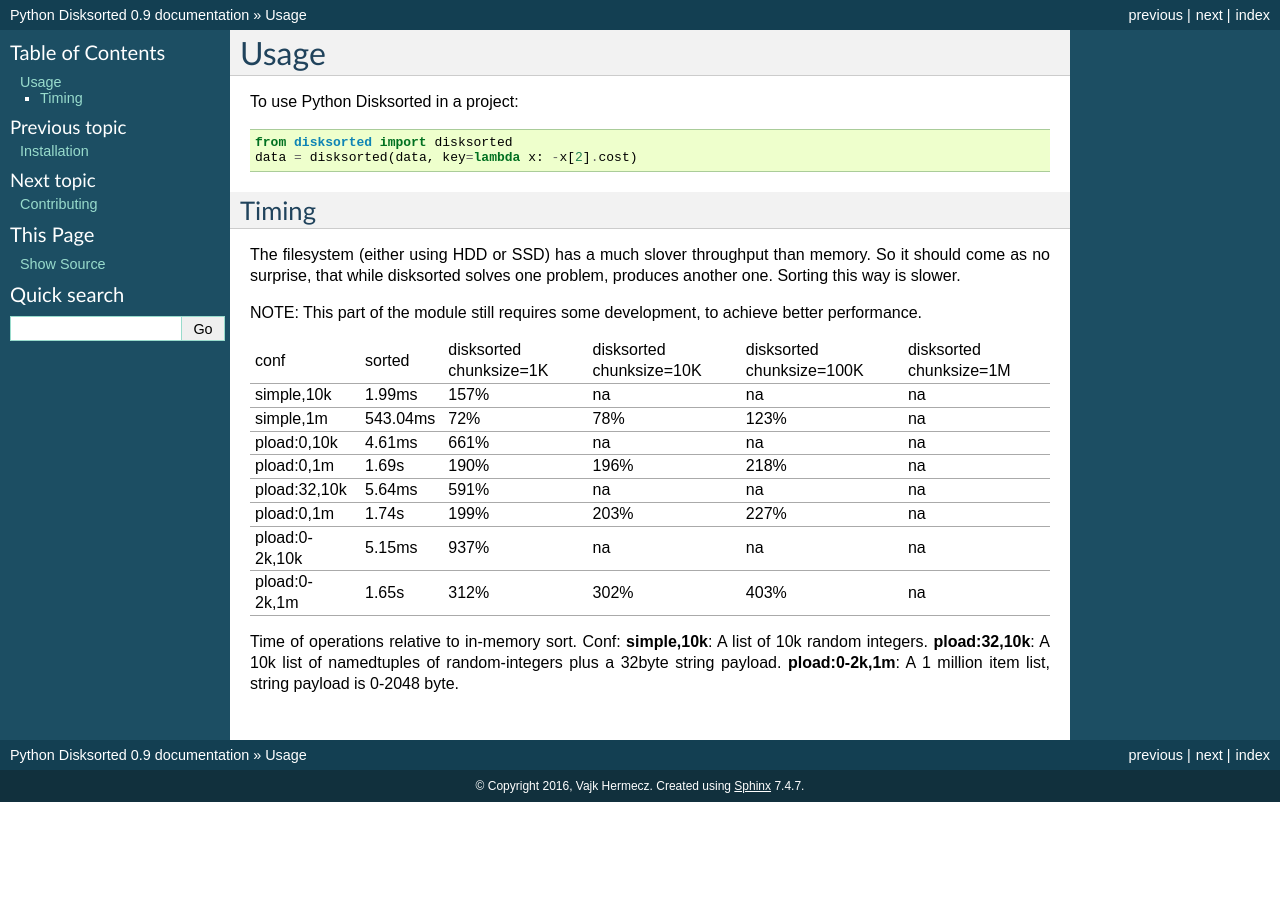
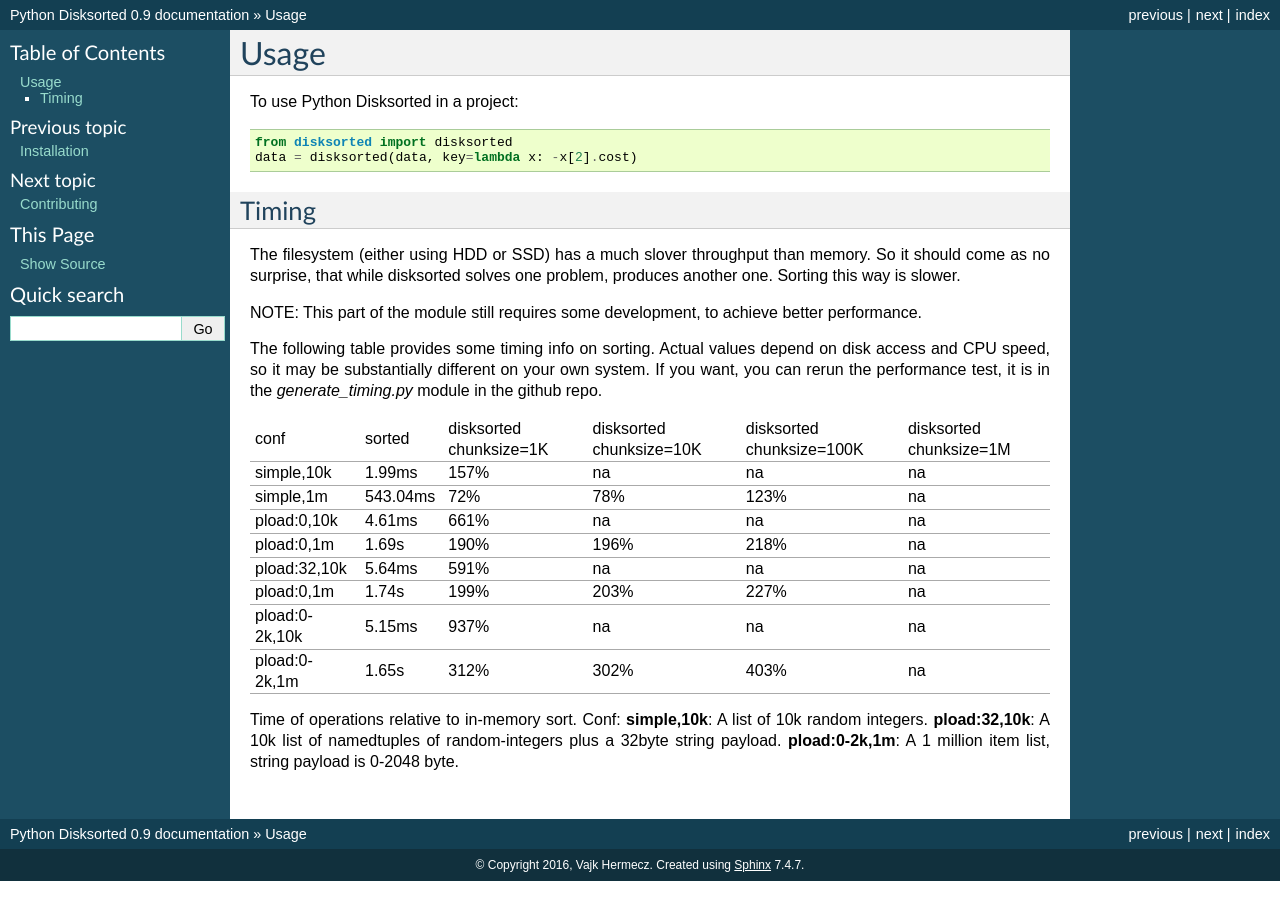
Before and after one commit to vhermecz/python-disksorted, a Sphinx documentation site: the page built from docs/usage.rst, in a window 1280 px wide. Built offline with Sphinx 7.4.7, drawn with Linux system fonts in a browser that asks for light colours.

Commit message:
Documentation update

```diff
--- a/docs/usage.rst
+++ b/docs/usage.rst
@@ -16,6 +16,10 @@ way is slower.
 
 NOTE: This part of the module still requires some development, to achieve better performance.
 
+The following table provides some timing info on sorting. Actual values depend on disk access and
+CPU speed, so it may be substantially different on your own system. If you want, you can rerun
+the performance test, it is in the *generate_timing.py* module in the github repo.
+
 .. include:: timing.rst
 
 Time of operations relative to in-memory sort. Conf:
```
